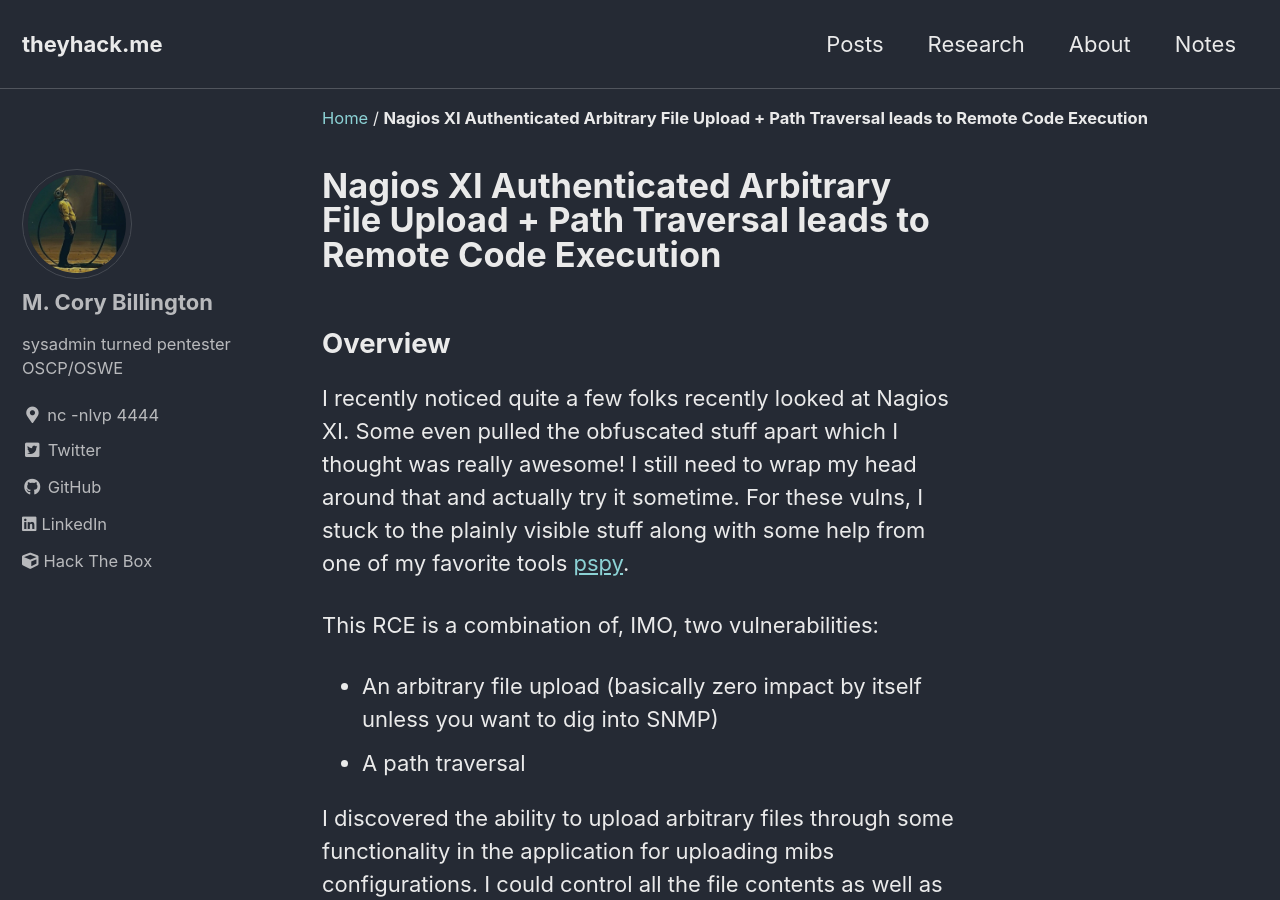
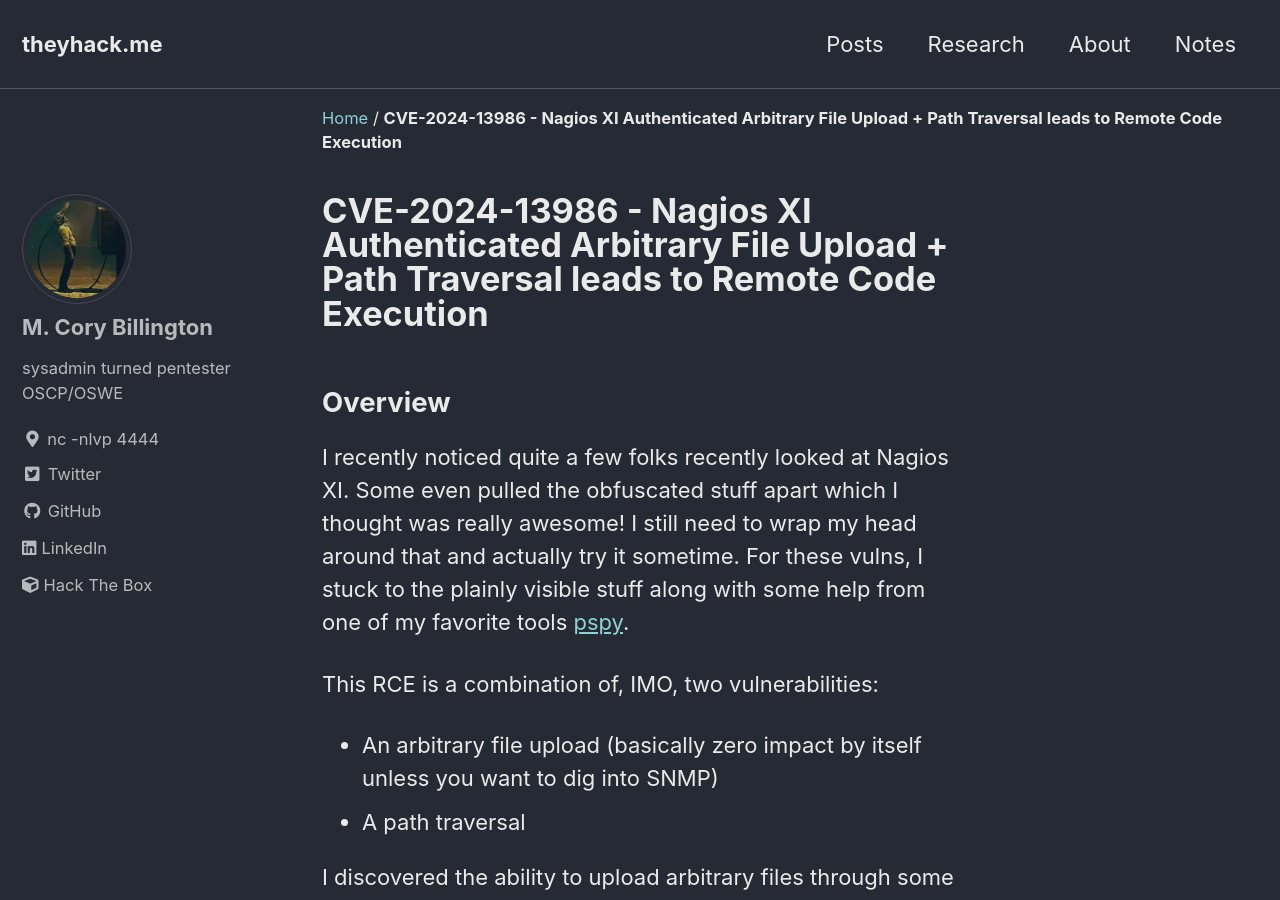
Before and after one commit to mcorybillington/mcorybillington.github.io, a Jekyll site: the page built from _posts/2025-01-07-Nagios-XI-Authenticated-RCE.md, in a window 1280 px wide and 900 px high. Built offline with Jekyll 4.4.1, drawn with Linux system fonts in a browser that asks for light colours; cached includes are drawn as plain includes; some of the changed text lies outside the part shown.

Commit message:
Update 2025-01-07-Nagios-XI-Authenticated-RCE.md
Added CVE and fixed date year in timeline.

```diff
--- a/_posts/2025-01-07-Nagios-XI-Authenticated-RCE.md
+++ b/_posts/2025-01-07-Nagios-XI-Authenticated-RCE.md
@@ -1,5 +1,5 @@
 ---
-title: Nagios XI Authenticated Arbitrary File Upload + Path Traversal leads to Remote Code Execution
+title: CVE-2024-13986 - Nagios XI Authenticated Arbitrary File Upload + Path Traversal leads to Remote Code Execution
 layout: posts
 ---
 ## Overview
@@ -265,6 +265,7 @@
 |**06DEC2024**|Nagios replies to notify that fixes will be relased and requested two weeks after patching before public disclosure of vulnerabilities
 |**12DEC2024**|Observed updates released at `https://www.nagios.com/changelog/`|
 |**12DEC2024**| I requested a CVE for this issue via `https://cveform.mitre.org/`|
-|**06JAN2024**| Confirmed with Nagios that public disclosure was in good faith with the elapsed time|
-|**06JAN2024**|Nagios confirms full disclosure is OK|
-|**07JAN2024**|This article is published. CVE is still pending|
+|**06JAN2025**| Confirmed with Nagios that public disclosure was in good faith with the elapsed time|
+|**06JAN2025**|Nagios confirms full disclosure is OK|
+|**07JAN2025**|This article is published. CVE is still pending|
+|**28AUG2025**|CVE-2024-13986 issued|
```
